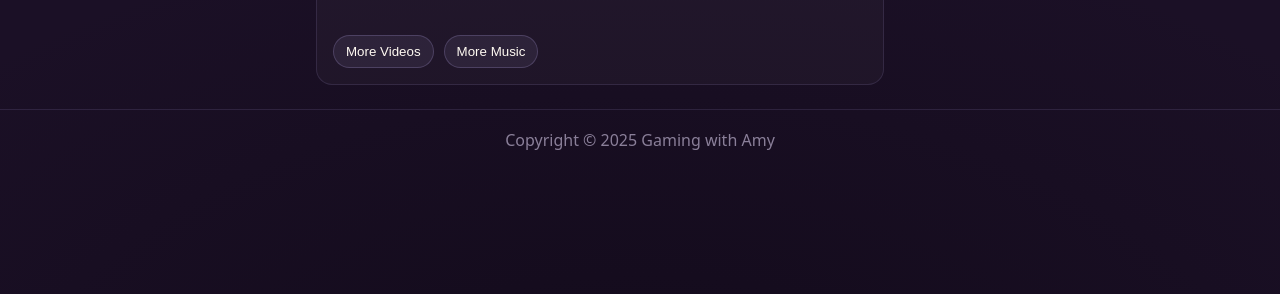
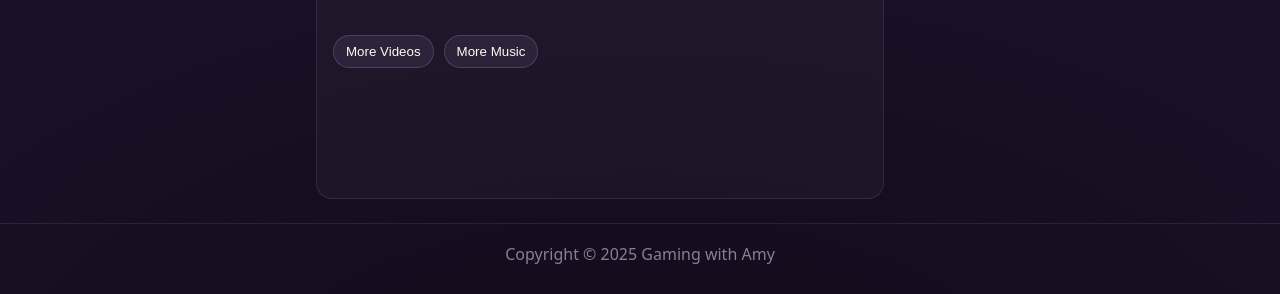
Before and after one commit to gaming-with-amy/gaming-with-amy, a website built with webpack: page public/index.html in a window 1280 px wide. Shown: the part 506-800 px from the top of the page. Built offline with nearby package versions, Linux system fonts and the light colour scheme.

Commit message:
fixed footer to bottom of page

```diff
--- a/style/main.css
+++ b/style/main.css
@@ -27,9 +27,9 @@ body{
 }
 
 .main-container{
-  min-height:100vh;
-  display:flex;
-  flex-direction:column;
+  min-height: 100vh;
+  display: flex;
+  flex-direction: column;
 }
 
 .head-nav{
@@ -87,6 +87,7 @@ body{
   display:flex;
   gap: 24px;
   padding: 24px clamp(12px, 4vw, 32px);
+  flex: 1 0 auto;
 }
 
 .left-rail.sidebar{
@@ -158,12 +159,15 @@ body{
   padding: 12px;
 }
 
-/* Footer */
 .site-footer{
   color: var(--muted);
   padding: 18px 16px 28px;
   text-align:center;
   border-top: 1px solid rgba(199,183,255,.12);
+  position: static;
+  margin-top: auto;
+  width: 100%;
+  flex-shrink: 0;
 }
 
 .home-hero h1{ margin:0 0 4px; color: var(--lav); }
```
